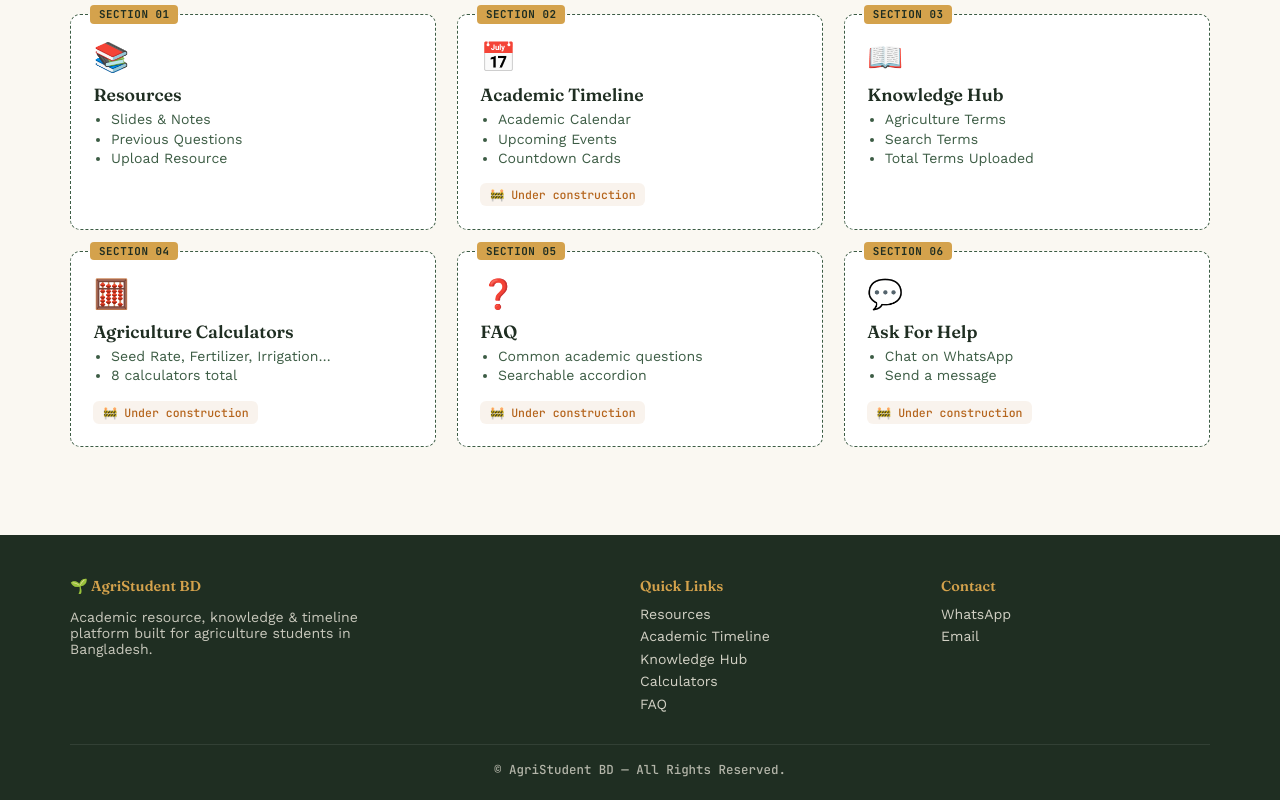
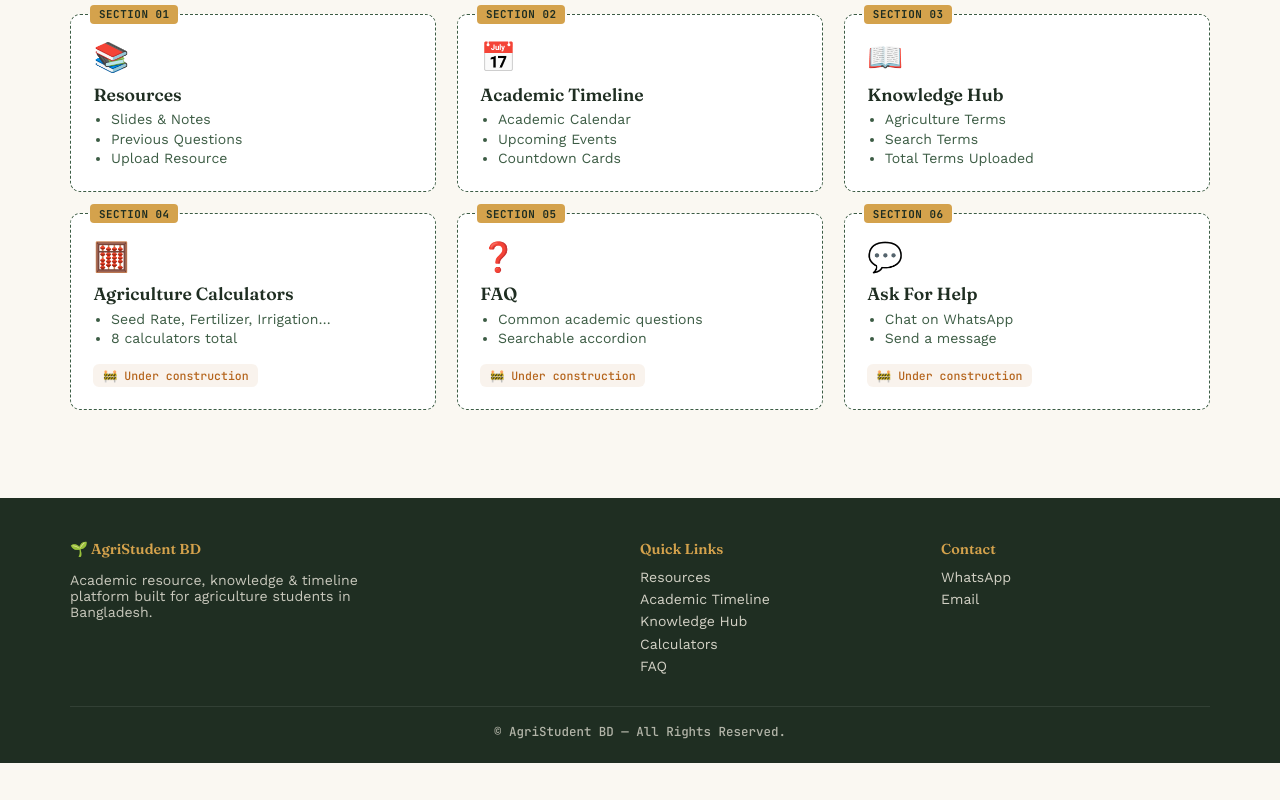
Before and after one commit to somrat99100/agristudent-bd, a plain HTML site: page index.html in a window 1280 px wide. Shown: the part 872-1672 px from the top of the page. After the commit the page ends 1635 px from the top, so only its background shows below. Drawn offline with nearby package versions, Linux system fonts and the light colour scheme.

Commit message:
Remove construction message from Academic Timeline
Removed 'Under construction' message from the Academic Timeline section.

```diff
--- a/index.html
+++ b/index.html
@@ -94,7 +94,6 @@
         <div class="icon">📅</div>
         <h3>Academic Timeline</h3>
         <ul><li>Academic Calendar</li><li>Upcoming Events</li><li>Countdown Cards</li></ul>
-        <div class="construction">🚧 Under construction</div>
       </a>
 
       <a href="knowledge-hub.html" class="seed-card">
```
